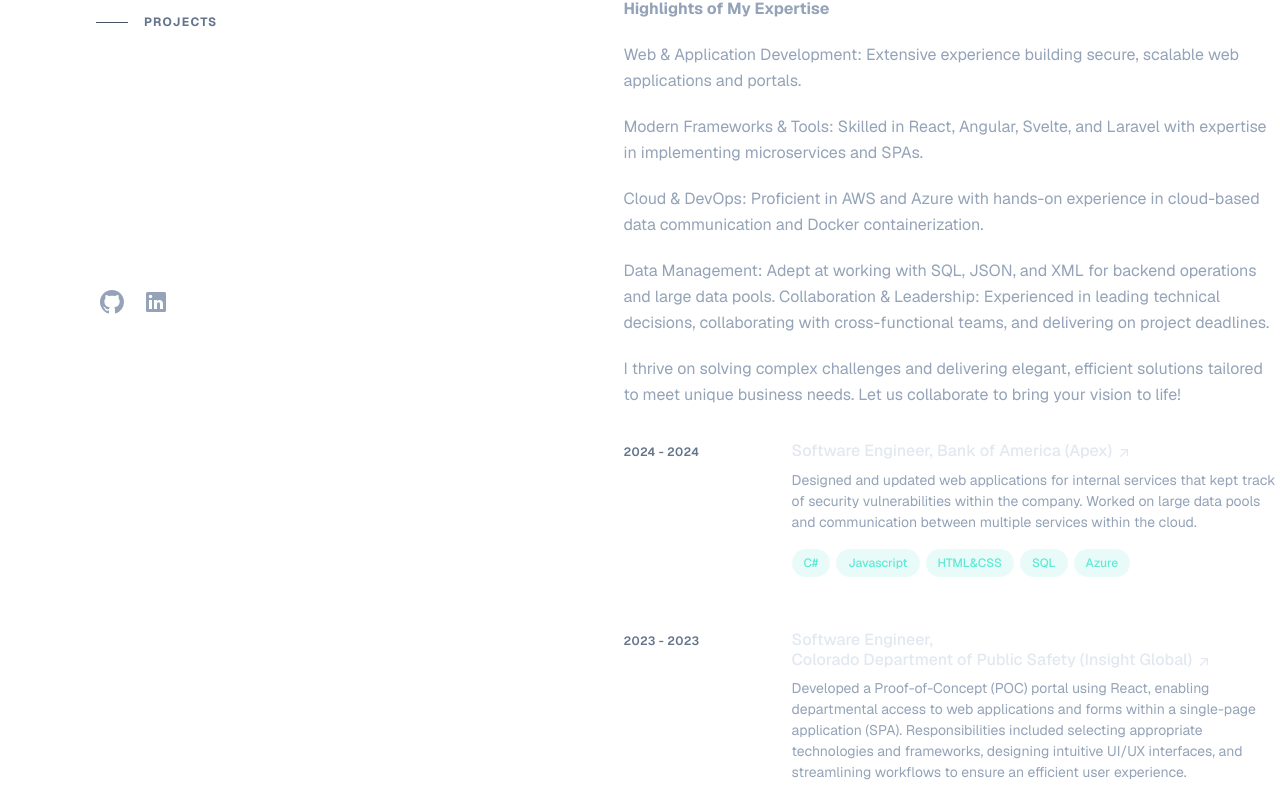
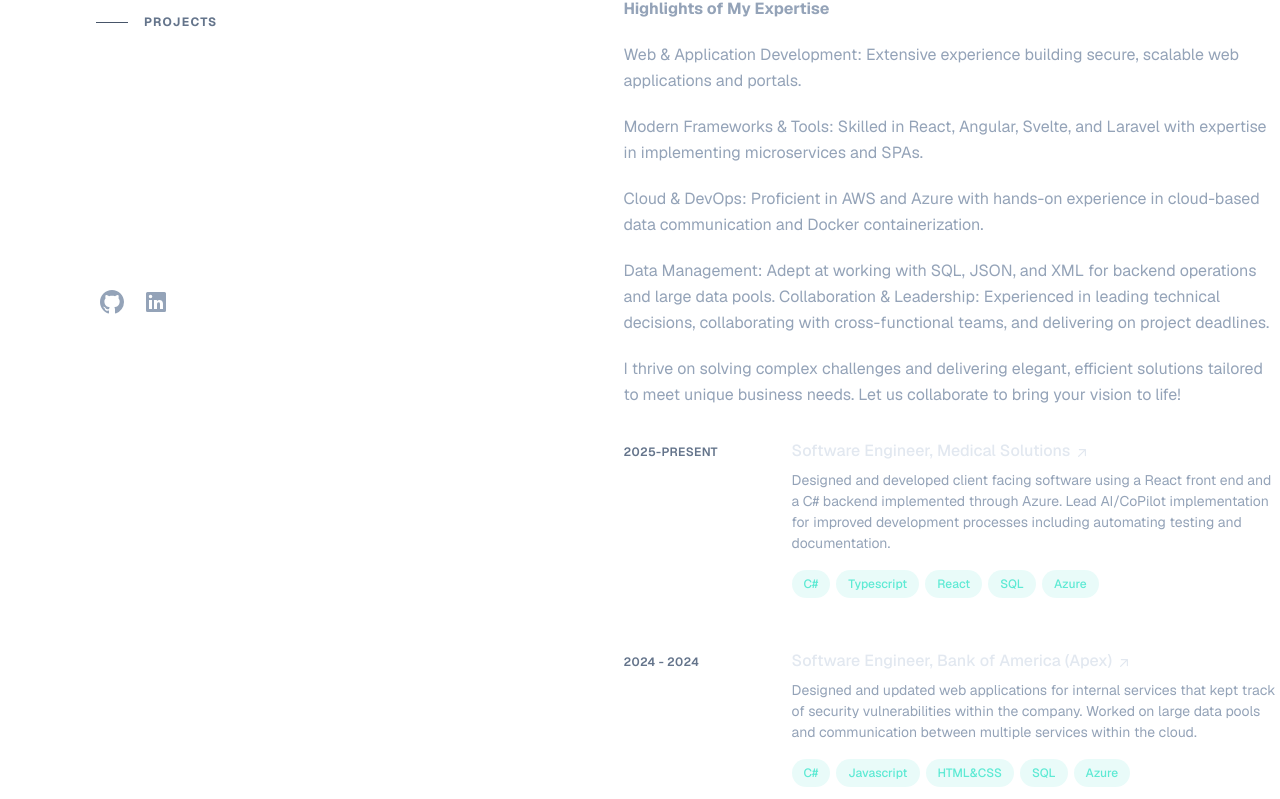
Before and after one commit to AustinMais/portfolio, a Next.js app: page / in a window 1280 px wide. Shown: the part 390-1189 px from the top of the page. Built offline with nearby package versions, Linux system fonts and the light colour scheme.

Commit message:
Updated Experience to include Medical Solutions.

```diff
--- a/src/app/page.tsx
+++ b/src/app/page.tsx
@@ -81,6 +81,49 @@ export default function HomePage() {
           <h2 className="text-sm font-bold uppercase tracking-widest text-slate-200 lg:sr-only">Experience</h2>
           <div>
             <ol className="group/list">
+              <li className="mb-12">
+                <div className="group relative grid pb-1 transition-all sm:grid-cols-8 sm:gap-8 md:gap-4 lg:hover:!opacity-100 lg:group-hover/list:opacity-50">
+                  <div className="absolute -inset-x-4 -inset-y-4 z-0 hidden rounded-md transition motion-reduce:transition-none lg:-inset-x-6 lg:block lg:group-hover:bg-slate-800/50 lg:group-hover:shadow-[inset_0_1px_0_0_rgba(148,163,184,0.1)] lg:group-hover:drop-shadow-lg"></div>
+                  <header className="z-10 mb-2 mt-1 text-xs font-semibold uppercase tracking-wide text-slate-500 sm:col-span-2" aria-label="2025-Present">2025-Present</header>
+                  <div className="z-10 sm:col-span-6">
+                    <h3 className="font-medium leading-snug text-slate-200">
+                      <div>
+                        <Link className="inline-flex items-baseline font-medium leading-tight text-slate-200 hover:text-teal-300 focus-visible:text-teal-300  group/link text-base" href="https://www.MedicalSolutions.com/" target="_blank" rel="noreferrer noopener" aria-label="Software Engineer, Bank of America (opens in a new tab)">
+                          <span className="absolute -inset-x-4 -inset-y-2.5 hidden rounded md:-inset-x-6 md:-inset-y-4 lg:block"></span>
+                          <span>
+                            <span>Software Engineer, </span>
+                            <span className="inline-block">Medical Solutions
+                              <svg xmlns="http://www.w3.org/2000/svg" viewBox="0 0 20 20" fill="currentColor" className="inline-block h-4 w-4 shrink-0 transition-transform group-hover/link:-translate-y-1 group-hover/link:translate-x-1 group-focus-visible/link:-translate-y-1 group-focus-visible/link:translate-x-1 motion-reduce:transition-none ml-1 translate-y-px" aria-hidden="true"><path fill-rule="evenodd" d="M5.22 14.78a.75.75 0 001.06 0l7.22-7.22v5.69a.75.75 0 001.5 0v-7.5a.75.75 0 00-.75-.75h-7.5a.75.75 0 000 1.5h5.69l-7.22 7.22a.75.75 0 000 1.06z" clip-rule="evenodd"></path>
+                              </svg>
+                            </span>
+                          </span>
+                        </Link>
+                      </div>
+                    </h3>
+                    <p className="mt-2 text-sm leading-normal">
+                      Designed and developed client facing software using a React front end and a C# backend implemented through Azure. Lead AI/CoPilot implementation for improved development processes including automating testing and documentation.
+                    </p>
+                    <ul className="mt-2 flex flex-wrap" aria-label="Techologies Used">
+                      <li className="mr-1.5 mt-2">
+                        <div className="flex items-center rounded-full bg-teal-400/10 px-3 py-1 text-xs font-medium leading-5 text-teal-300 ">C#</div>
+                      </li>
+                      <li className="mr-1.5 mt-2">
+                        <div className="flex items-center rounded-full bg-teal-400/10 px-3 py-1 text-xs font-medium leading-5 text-teal-300 ">Typescript</div>
+                      </li>
+                      <li className="mr-1.5 mt-2">
+                        <div className="flex items-center rounded-full bg-teal-400/10 px-3 py-1 text-xs font-medium leading-5 text-teal-300 ">React</div>
+                      </li>
+                      <li className="mr-1.5 mt-2">
+                        <div className="flex items-center rounded-full bg-teal-400/10 px-3 py-1 text-xs font-medium leading-5 text-teal-300 ">SQL</div>
+                      </li>
+                      <li className="mr-1.5 mt-2">
+                        <div className="flex items-center rounded-full bg-teal-400/10 px-3 py-1 text-xs font-medium leading-5 text-teal-300 ">Azure</div>
+                      </li>
+                    </ul>
+                  </div>
+                </div>
+              </li>
+
               <li className="mb-12">
                 <div className="group relative grid pb-1 transition-all sm:grid-cols-8 sm:gap-8 md:gap-4 lg:hover:!opacity-100 lg:group-hover/list:opacity-50">
                   <div className="absolute -inset-x-4 -inset-y-4 z-0 hidden rounded-md transition motion-reduce:transition-none lg:-inset-x-6 lg:block lg:group-hover:bg-slate-800/50 lg:group-hover:shadow-[inset_0_1px_0_0_rgba(148,163,184,0.1)] lg:group-hover:drop-shadow-lg"></div>
```
